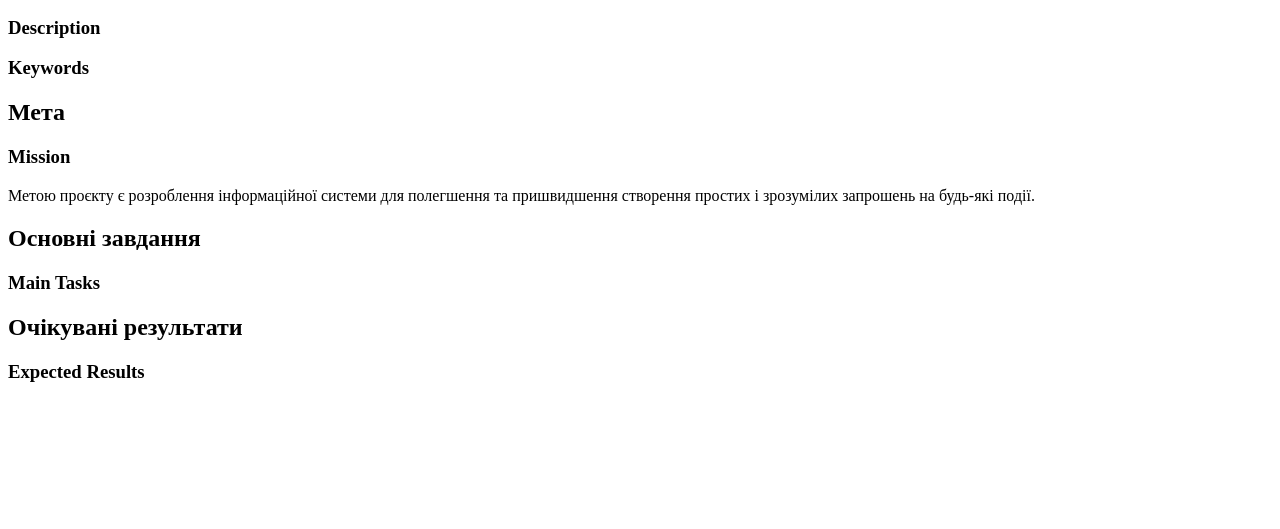
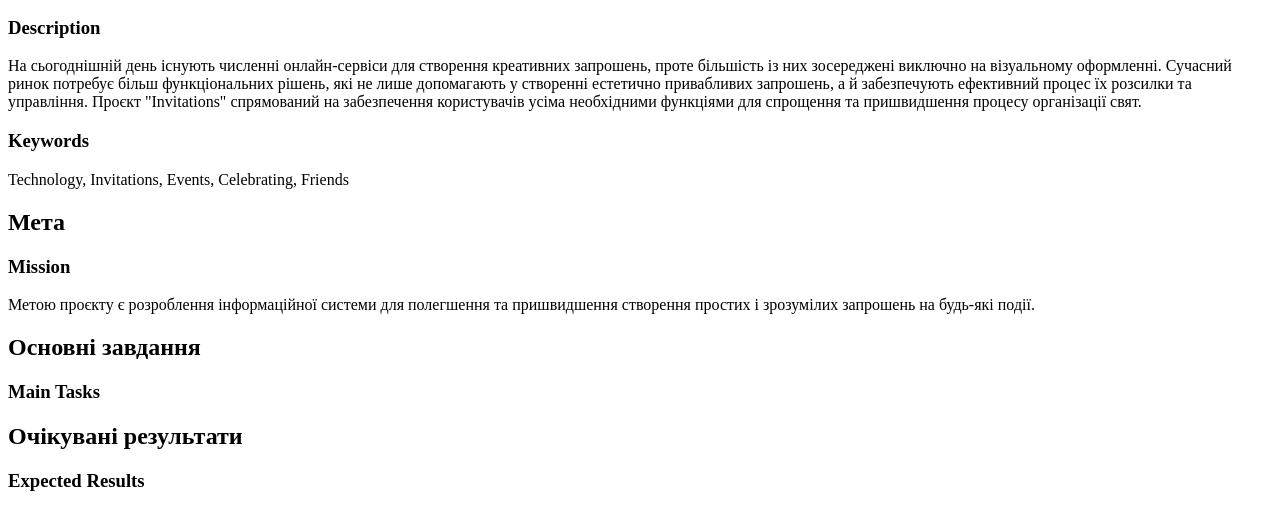
Before and after one commit to oSobolieva/Lending-BachelorWork, a website: page index.html in a window 1280 px wide. Shown: the part 157-686 px from the top of the page. Drawn offline with Linux system fonts and the light colour scheme.

Commit message:
Diploma description and Keywords was added

```diff
--- a/index.html
+++ b/index.html
@@ -62,8 +62,12 @@
         <section>
             <h2>Опис</h2>
             <h3>Description</h3>
-            <p></p>
+            <p>На сьогоднішній день існують численні онлайн-сервіси для створення креативних запрошень, проте більшість із них
+            зосереджені виключно на візуальному оформленні. Сучасний ринок потребує більш функціональних рішень, які не лише допомагають у створенні естетично привабливих
+            запрошень, а й забезпечують ефективний процес їх розсилки та управління. Проєкт "Invitations" спрямований на забезпечення
+            користувачів усіма необхідними функціями для спрощення та пришвидшення процесу організації свят.</p>
             <h3>Keywords</h3>
+            <p>Technology, Invitations, Events, Celebrating, Friends</p>
         </section>
         <section>
             <h2>Мета</h2>
```
